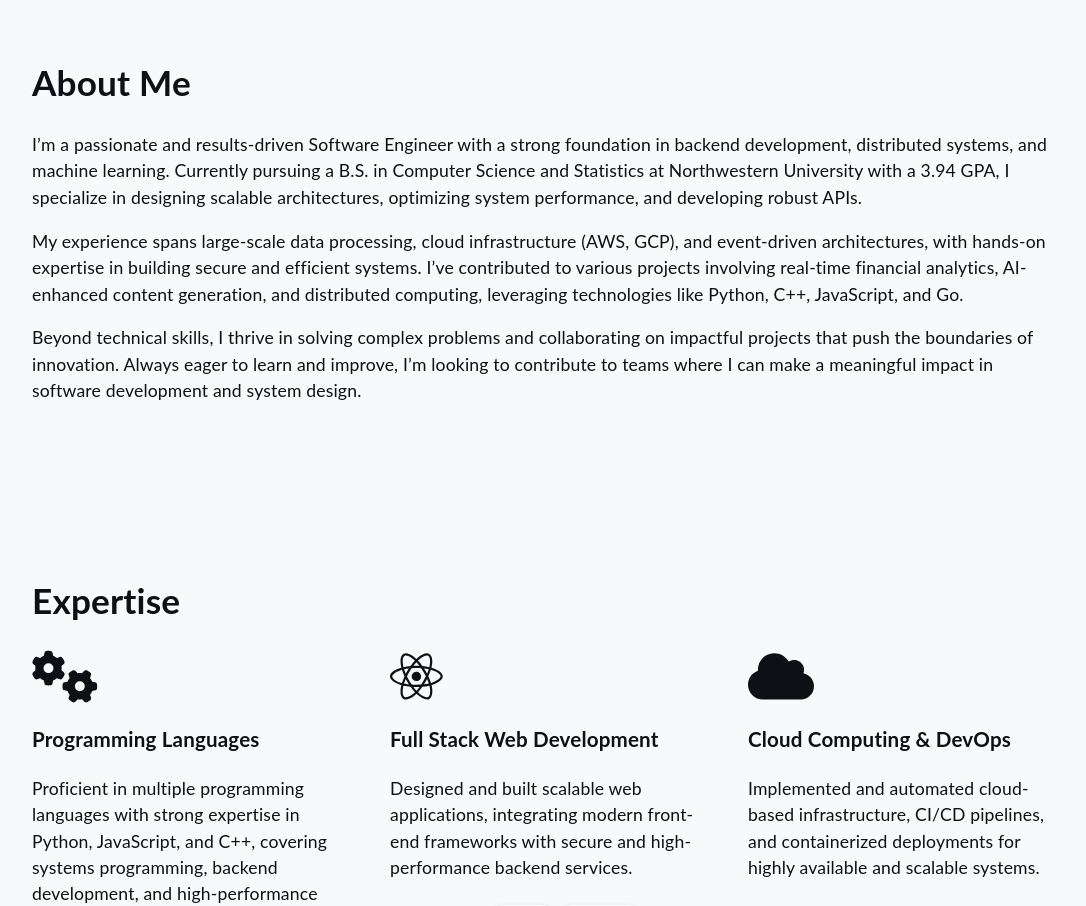
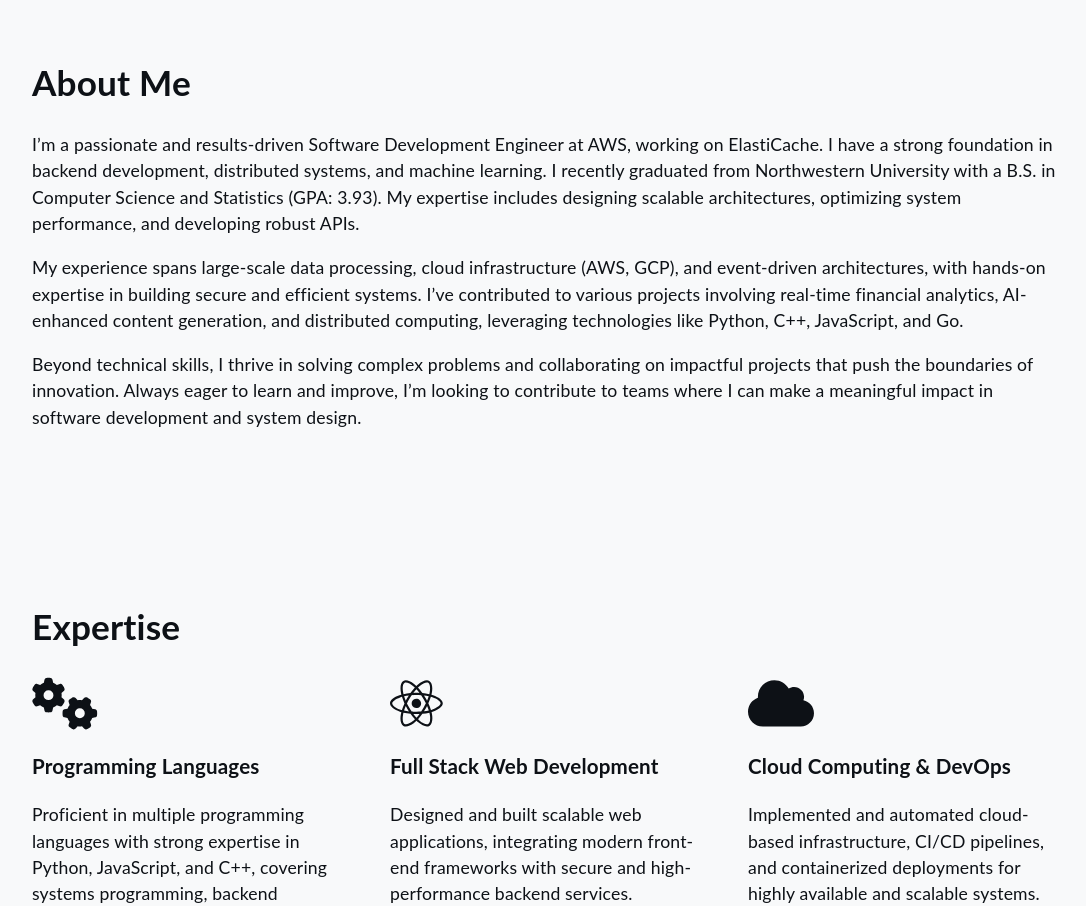
Before and after one commit to Frank-Gu-81/frank-gu-81.github.io, a React (Create React App) app: page / in a window 1280 px wide. Shown: the part 860-1766 px from the top of the page, without its empty margins (96-1182 px from the left). Built offline with nearby package versions, Linux system fonts and the light colour scheme.

Commit message:
updated about me

```diff
--- a/src/components/About.tsx
+++ b/src/components/About.tsx
@@ -7,12 +7,13 @@ function About() {
         <div className="self-intro_wrapper">
           <h1>About Me</h1>
           <p>
-            I’m a passionate and results-driven Software Engineer with a strong
-            foundation in backend development, distributed systems, and machine
-            learning. Currently pursuing a B.S. in Computer Science and
-            Statistics at Northwestern University with a 3.94 GPA, I specialize
-            in designing scalable architectures, optimizing system performance,
-            and developing robust APIs.
+            I’m a passionate and results-driven Software Development Engineer at
+            AWS, working on ElastiCache. I have a strong foundation in backend
+            development, distributed systems, and machine learning. I recently
+            graduated from Northwestern University with a B.S. in Computer
+            Science and Statistics (GPA: 3.93). My expertise includes designing
+            scalable architectures, optimizing system performance, and
+            developing robust APIs.
           </p>
           <p>
             My experience spans large-scale data processing, cloud
```
